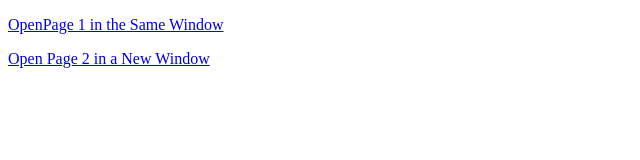
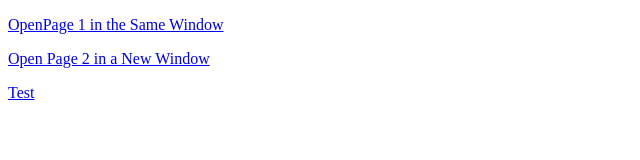
Before and after one commit to 11222103/11222103.github.io, a plain HTML site: page index.html in a window 1280 px wide. Shown: the full height of the page, 0-640 px from the left. Drawn offline with Linux system fonts and the light colour scheme.

Commit message:
Update index.html

```diff
--- a/index.html
+++ b/index.html
@@ -11,5 +11,7 @@
 
 <p><a href="https://www.bing.com/search?q=%E7%B6%B2%E8%B7%AF%E5%AD%B8%E5%93%A1&form=ANNTH1&refig=D4453747273D4E38B59ED67F7CF18914&pc=NMTS&ntref=1" target="_blank">Open Page 2 in a New Window</a></p>
 
+<p><a href="test.html" target="_self">Test</a></p>
+
 </body>
 </html>
```
